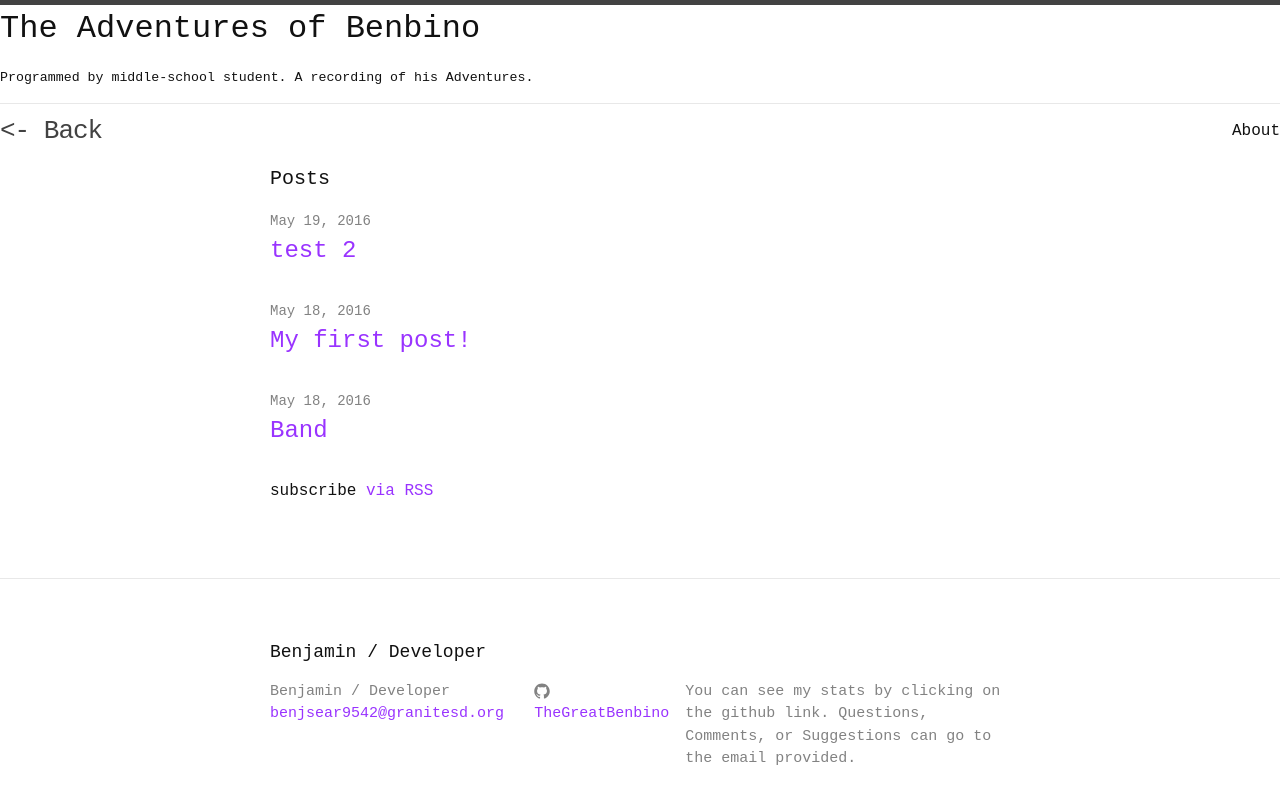
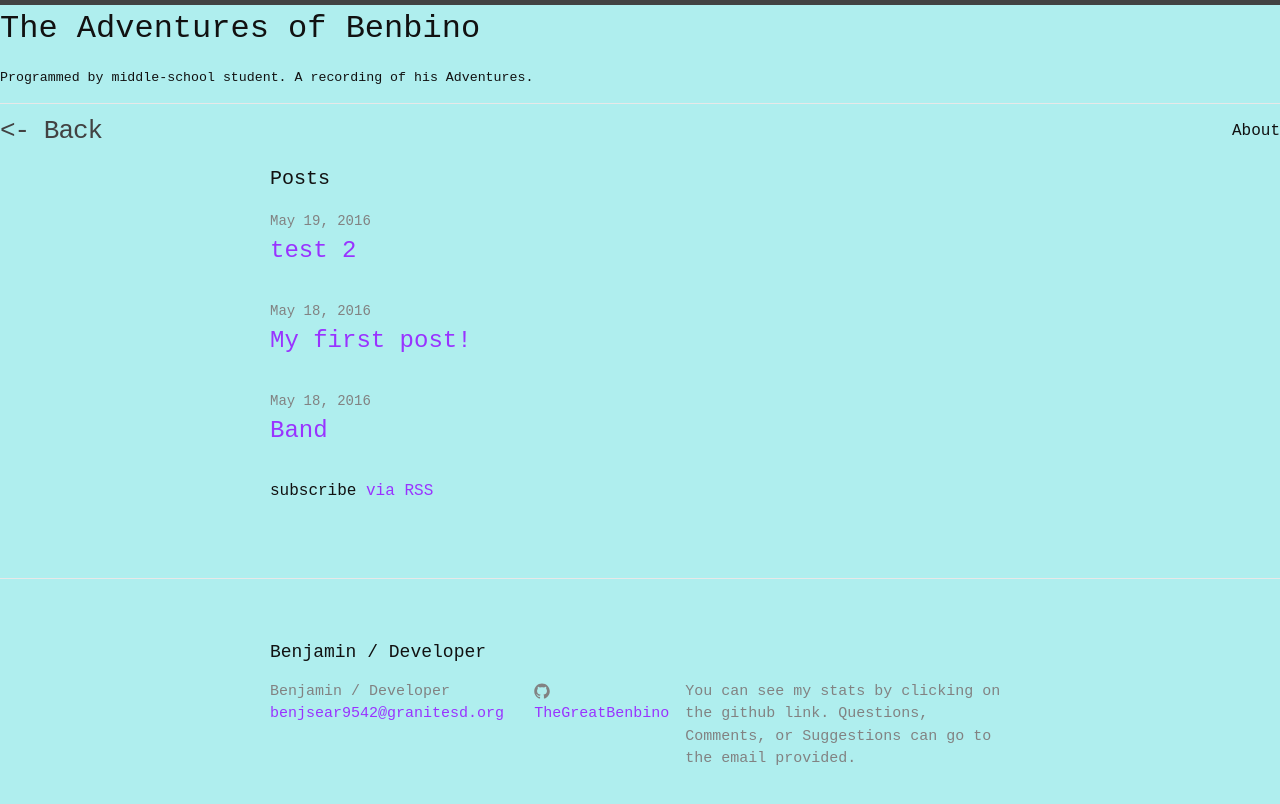
Before and after one commit to TheGreatBenbino/TheGreatBenbino.github.io, a Jekyll site: the page built from index.html, in a window 1280 px wide. Shown: the top 804 px of the page. Built offline with Jekyll 4.4.1, drawn with Linux system fonts in a browser that asks for light colours.

Commit message:
changed background color

```diff
--- a/css/main.scss
+++ b/css/main.scss
@@ -15,7 +15,7 @@ $base-line-height: 1.5;
 $spacing-unit:     30px;
 
 $text-color:       #111;
-$background-color: #ffffff;
+$background-color: #AFEEEE;
 $brand-color:      #9933ff;
 
 
```
